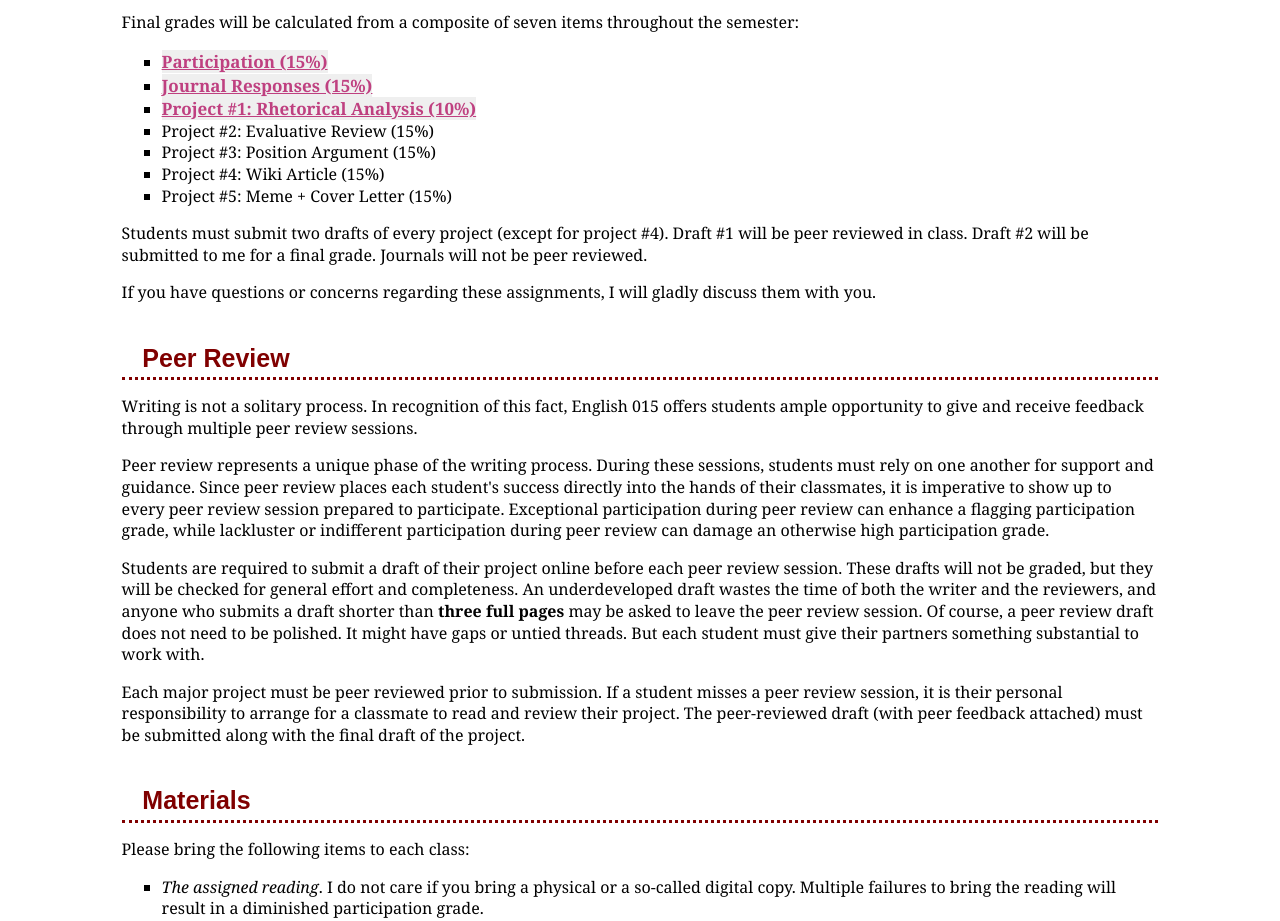
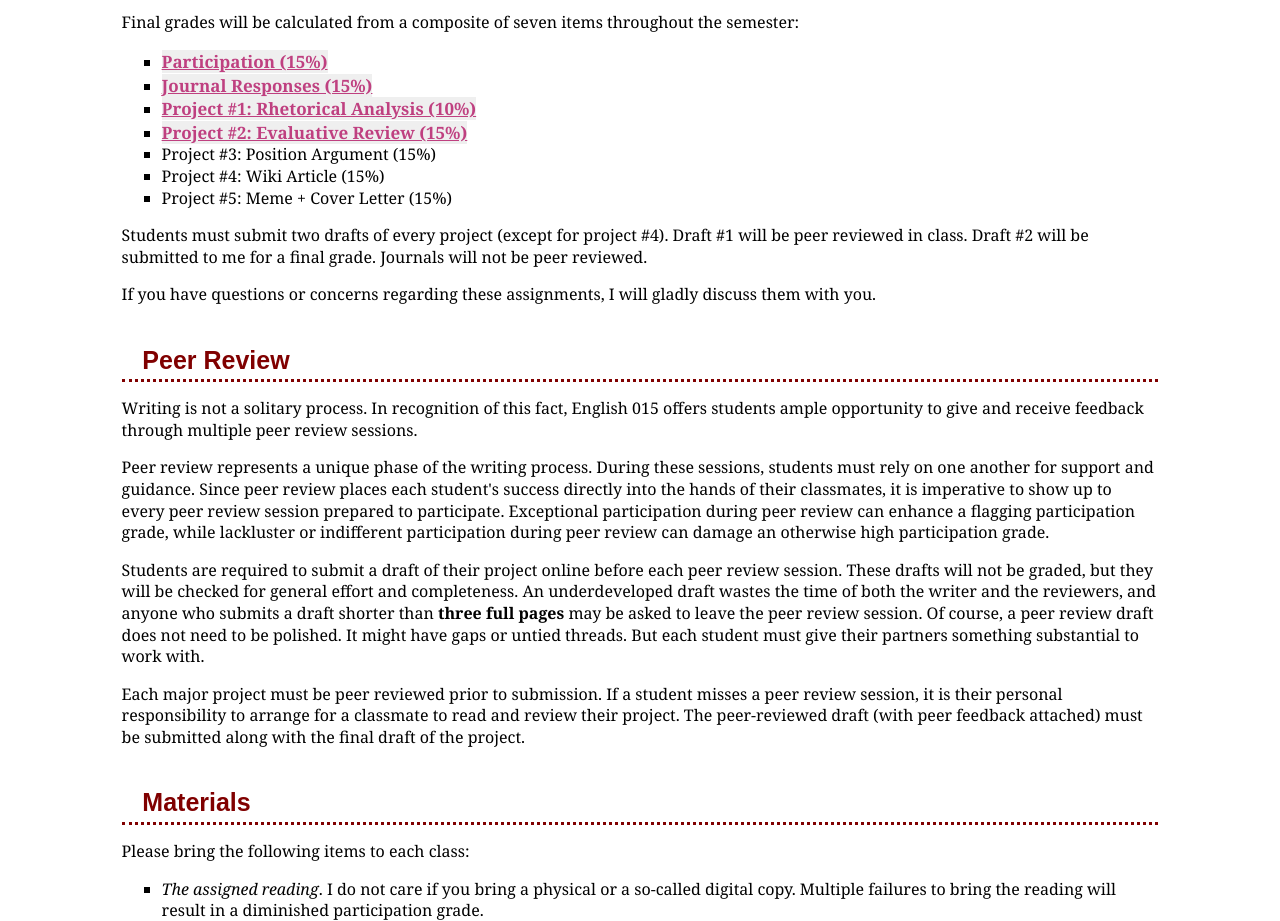
Before and after one commit to loadedonloaded/engl015-101, a plain HTML site: page index.html in a window 1280 px wide. Shown: the part 800-1721 px from the top of the page. Drawn offline with Linux system fonts and the light colour scheme.

Commit message:
Update index.html

```diff
--- a/index.html
+++ b/index.html
@@ -186,9 +186,39 @@ Project #1: Rhetorical Analysis (10%)
         <p><b>FORMAT</b><br>
         Your draft should be roughly 1200 words (4 pages). It should be double-spaced with 1-inch margins, and the font should be 12-point Times New Roman. When citing your chosen text (as well as any other sources), please follow MLA formatting guidelines. If you are unfamiliar with MLA, refer to the OWL (Online Writing Lab) at Purdue via Google. You should submit a printed, physical copy of your paper, bound with a staple or a paper clip.</p><br>
 
+                                                                                    </div></li><li><button id="boldaccordion" class="accordion">
+Project #2: Evaluative Review (15%)
+                                            </button><div class="panel">
+
+<p><b>OVERVIEW</b></span><br>
+        We make conscious and unconscious evaluations constantly. We might think someone’s outfit is “stylish,” that someone’s laptop is a “piece of junk,” that a politician has had a “shameful” career; we might debate whether Steve Jobs is “an inspiration” or “a fraud,” or whether Katy Perry’s latest album “slaps” or is “trash.” This project will require you to evaluate a product, person, experience, event, or some other object or phenomenon for a particular audience. You must justify your evaluation by identifying a distinct <i>category</i> for your object and explicit <i>criteria</i> for your analysis.</p>
+
+<p><b>OBJECT OF ANALYSIS</b><br>
+        There is considerable flexibility in the object you choose. You might evaluate Chipotle or UGG Boots or Eric Barron or a building on campus. However, please refrain from choosing a primarily aesthetic or fictional object. Although you might feel moved to evaluate the latest Marvel film or Kanye West album, criteria for evaluating these objects are often far too subjective and/or impressionistic to suit the purpose of this particular assignment.</p>
+
+        <p>Your brainstorming should be thorough. Try to come up with a range of possible objects to evaluate, as the first idea that comes to mind might not be your best. Focus on selecting an object that is significant, misunderstood, or undervalued—something that actually calls for a fresh evaluation.</p>
+
+<p><b>CATEGORY / CRITERIA / AUDIENCE</b><br>
+        You must situate your object within a distinct <b>category</b> of analysis. For instance, you might evaluate Starbucks as a “coffee shop” or a “study space,” but you also might evaluate it as a “multinational corporation” or a “first job.” The category you choose may drastically affect your evaluation. Starbucks might be an excellent “study space” but a terrible “first job.”</p>
+
+        <p>You must identify explicit <b>criteria</b> for evaluating objects in your category. For instance, if you are evaluating Starbucks as a “study space,” what are some criteria you would consider when judging any study space? These might include access to wi-fi, snacks, noise—it is up to you to identify and argue for reasonable criteria.</p>
+
+        <p>Your criteria must address a specific <b>audience</b> who can act upon or respond to your evaluation. An engineering major at Penn State, a finance executive on Wall Street, and a professional coffee connoisseur will all have different reasons for using and assessing a coffee shop. Who are you writing your evaluation for, and how does your criteria respond to <i>their</i> needs and desires?</p>
+
+<p><b>EXPECTATIONS AND GRADING</b><br>
+          1.) Your evaluation should identify a strong reason (exigence) for evaluating your chosen object or phenomenon. You should not assume that your readers are automatically interested in your opinion; you should craft an <i>argument</i> about why this object/phenomenon would benefit from a fresh evaluation.</p>
+
+          <p>2.) Your evaluation should address and appeal to an audience who will benefit from, be interested in, or contribute somehow to this evaluation.</p>
+
+          <p>3.) You must define a precise category of analysis with clear and reasonable criteria. Keep in mind that, often, it is insufficient merely to present or list your criteria; a strong evaluation will address why the chosen criteria are reasonable given the rhetorical situation. Finally, you should provide concrete evidence and examples that illustrate how your chosen object or phenomenon meets or does not meet these criteria.</p>
+
+          <p>4.) You must identify a hypothetical venue for your evaluation, and this venue should be available through the internet. Do you envision yourself writing for a review website like Yelp or Amazon? Or perhaps for a student-centered publication such as the <i>Daily Collegian</i>, or a more general media outlet such as <i>BuzzFeed</i> or <i>Vox</i>? Or is the venue more personal, such as a blog or a Reddit post? You should select a venue that is appropriate for both the object you’re evaluating and the audience you’re trying to reach.</p>
+
+<p><b>FORMAT</b><br>
+
+        Your draft should be roughly 1200 words (4 pages). It should be double-spaced with 1-inch margins, and the font should be 12-point Times New Roman. When citing external sources, please follow MLA formatting guidelines. If you are unfamiliar with MLA, refer to the OWL (Online Writing Lab) at Purdue via Google. You should submit a printed, physical copy of your paper, bound with a staple or a paper clip.</p><br>
+
                                             </div></li><li>
-Project #2: Evaluative Review (15%)
-                                            </li><li>
 Project #3: Position Argument (15%)
                                             </li><li>
 Project #4: Wiki Article (15%)
```
